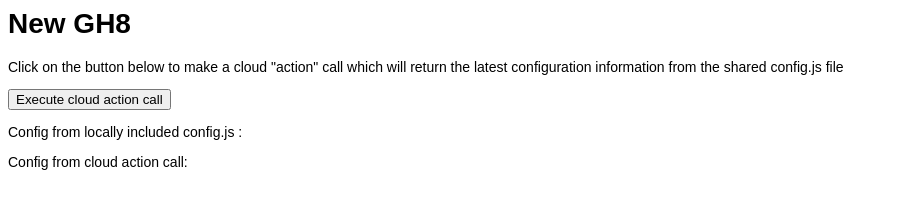
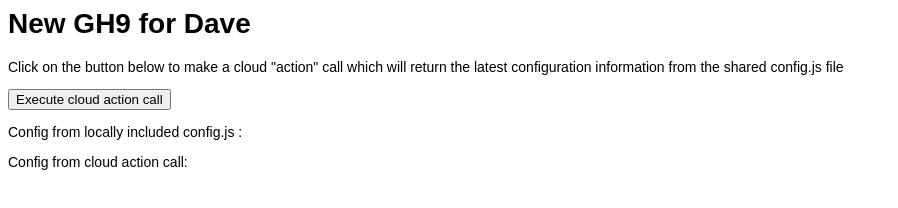
Before and after one commit to mmurphy/Hello-World, a plain HTML site: page client/default/index.html in a window 1280 px wide. Shown: the whole page, without its empty margins (0-898 px from the left). Drawn offline with Linux system fonts and the light colour scheme; files whose address does not match are found by name.

Commit message:
Edited client/default/index.html via GitHub

```diff
--- a/client/default/index.html
+++ b/client/default/index.html
@@ -19,7 +19,7 @@ a new app to the app store.
 
 <link href="css/style.css" rel="stylesheet" />
 
-<h1>New GH8</h1>
+<h1>New GH9 for Dave</h1>
 
 <p> Click on the button below to make a cloud "action" call which will return
   the latest configuration information from the shared config.js file</p>
```
